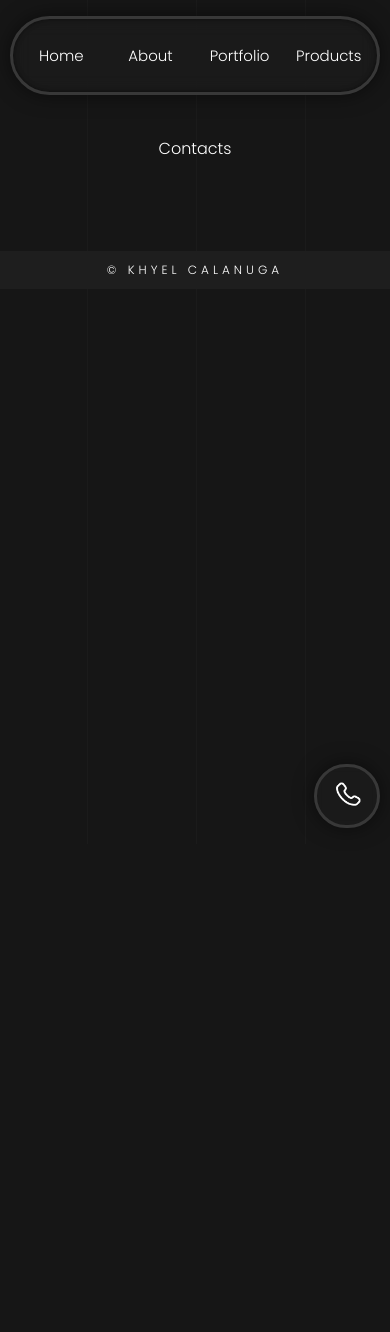
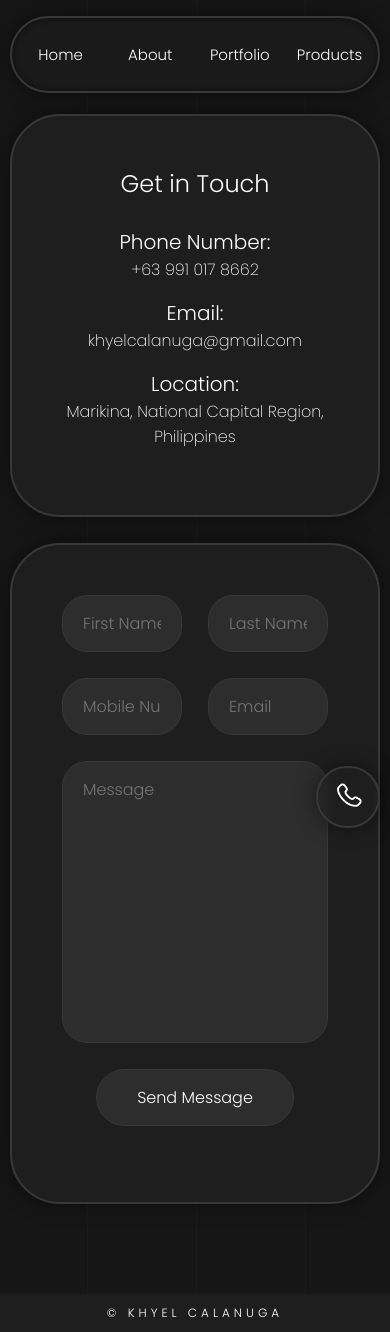
Before and after one commit to khyelcalanuga-lgtm/KhyelPortfolio, a React (Vite) app: page /contact in a window 390 px wide. Before the commit the page ends 844 px from the top, so only its background shows below. Built offline with nearby package versions, Linux system fonts and the light colour scheme.

Commit message:
formsAndOthers

```diff
--- a/src/Components/Navbar/Navbar.css
+++ b/src/Components/Navbar/Navbar.css
@@ -18,10 +18,10 @@
     justify-content: center;
     padding: 10px 10px;
     background-color: rgb(30, 30, 30, 0.5);
-    backdrop-filter: blur(10px);
+    backdrop-filter: blur(5px);
     border-radius: 100px;
     border-style: solid;
-    border-width: 3px;
+    border-width: 2px;
     border-color: #383838;
     box-shadow:
         0 0px 20px rgba(0, 0, 0, 0.5),
@@ -115,12 +115,12 @@
     width: 20px;
     height: 20px;
     background-color: rgb(30, 30, 30, 0.5);
-    backdrop-filter: blur(4px);
+    backdrop-filter: blur(5px);
     box-shadow: 0 0px 20px rgb(0, 0, 0, 0.5);
     border-radius: 100px;
     padding: 40px 55px;
     border-style: solid;
-    border-width: 3px;
+    border-width: 2px;
     border-color: #383838;
     transition: transform 0.28s ease, background-color 0.28s ease;
 }
--- a/src/pages/About/About.css
+++ b/src/pages/About/About.css
@@ -39,7 +39,7 @@
     border-radius: 50px;
     box-shadow: 0 0px 20px rgb(0, 0, 0, 0.5);
     border-style: solid;
-    border-width: 3px;
+    border-width: 2px;
     border-color: #383838;
 }
 
@@ -73,7 +73,7 @@
     border-radius: 50px;
     box-shadow: 0 0px 20px rgb(0, 0, 0, 0.5);
     border-style: solid;
-    border-width: 3px;
+    border-width: 2px;
     border-color: #383838;
 }
 
@@ -103,7 +103,7 @@
     border-radius: 50px;
     box-shadow: 0 0px 20px rgb(0, 0, 0, 0.5);
     border-style: solid;
-    border-width: 3px;
+    border-width: 2px;
     border-color: #383838;
 }
 
@@ -123,7 +123,7 @@
     border-radius: 50px;
     box-shadow: 0 0px 20px rgb(0, 0, 0, 0.5);
     border-style: solid;
-    border-width: 3px;
+    border-width: 2px;
     border-color: #383838;
 }
 
@@ -168,7 +168,7 @@
     border-radius: 50px;
     box-shadow: 0 0px 20px rgb(0, 0, 0, 0.5);
     border-style: solid;
-    border-width: 3px;
+    border-width: 2px;
     border-color: #383838;
     color: aliceblue;
 }
--- a/src/pages/Contact.css
+++ b/src/pages/Contact.css
@@ -1,5 +1,211 @@
 .ContactForm {
+    width: 85%;
+    max-width: 1620px;
+    margin: 0 auto;
     padding-top: 136px;
     padding-bottom: 90px;
+    display: flex;
+    flex-direction: row;
+    align-items: flex-start;
+    justify-content: center;
+    gap: 26px;
+    box-sizing: border-box;
+}
+
+.contact-firstRowFixer {
+    display: flex;
+    flex-direction: column;
+    gap: 26px;
+}
+
+.contact-name2 p {
+    padding-bottom: 26px;
+}
+
+.contact-profileSec .contact-title p {
+    font-size: 20px;
+    font-weight: 500;
+}
+
+.contact-title2 p {
+    font-size: 20px;
+    padding-bottom: 16px;
+}
+
+.contact-profileSec .contact-title2 p {
+    font-size: 16px;
+    font-weight: 200;
+}
+
+.contact-firstRow2 {
+    width: 100%;
+    max-width: 642px;
+    display: flex;
+    flex-direction: row;
+    background-color: #1E1E1E;
+    padding: 60px;
+    border-radius: 50px;
+    box-shadow: 0 0px 20px rgb(0, 0, 0, 0.5);
+    border-style: solid;
+    border-width: 2px;
+    border-color: #383838;
+}
+
+.contact-firstRow2 p {
+    font-size: 32px;
+}
+
+.contact-profileSec .contact-name2 {
+    display: flex;
+    align-items: center;
+    gap: 10px;
+}
+
+.contact-firstRowColumn2 {
+    display: flex;
+    flex-direction: row;
+    gap: 26px;
+}
+
+.contact-secondRow2 {
+    display: flex;
+    flex-direction: column;
+    background-color: #1E1E1E;
+    padding: 60px;
+    border-radius: 50px;
+    box-shadow: 0 0px 20px rgb(0, 0, 0, 0.5);
+    border-style: solid;
+    border-width: 2px;
+    border-color: #383838;
+}
+
+.contact-secondRow2 p {
+    font-size: 20px;
+    padding-bottom: 26px;
+}
+
+.contact-fixer {
+    display: flex;
+    flex-direction: column;
+    gap: 26px;
+    flex: 1;
+}
+
+.contact-firstColumn {
+    display: flex;
+    flex-direction: row;
+    gap: 26px;
+    width: 100%;
+}
+
+.contact-firstColumn input {
+    flex: 1;
+    width: 100%;
+}
+
+.contact-secondColumn {
+    display: flex;
+    flex-direction: row;
+    gap: 26px;
+    width: 100%;
+}
+
+.contact-secondColumn input {
+    flex: 1;
+    width: 100%;
+}
+
+.contact-topRow {
+    display: flex;
+    justify-content: center;
+    align-items: center;
+    flex-direction: column;
+    gap: 26px;
+    width: 100%;
+}
+
+.contact-topRow input,
+.contact-topRow textarea {
+    background-color: #2D2D2D;
+    border: 1px solid #383838;
+    border-radius: 25px;
+    padding: 15px 20px;
+    color: white;
+    font-size: 16px;
+    outline: none;
+    width: 100%;
+    box-sizing: border-box;
+}
+
+.contact-topRow textarea {
+    resize: none;
+}
+
+.contact-topRow input:focus,
+.contact-topRow textarea:focus {
+    border-color: #555;
+}
+
+.contact-contactButton button {
+    background-color: #2D2D2D;
+    color: white;
+    border: 1px solid #383838;
+    padding: 15px 40px;
+    border-radius: 50px;
+    font-size: 16px;
+    cursor: pointer;
+    transition: background-color 0.3s ease;
+    width: fit-content;
+}
+
+.contact-contactButton button:hover {
+    background-color: #3d3d3d;
+}
+
+.contact-result {
+    color: white;
+    font-size: 16px;
     text-align: center;
 }
+
+@media (max-width: 768px) {
+    .ContactForm {
+        flex-direction: column;
+        padding-top: 114px;
+        width: 100%;
+        padding-left: 10px;
+        padding-right: 10px;
+    }
+
+    .contact-profileSec .contact-name2 {
+        display: flex;
+        align-items: center;
+        justify-content: center;
+        gap: 10px;
+    }
+
+    .contact-firstRowColumn2,
+    .contact-firstRowFixer,
+    .contact-fixer {
+        flex-direction: column;
+        width: 100%;
+    }
+
+    .contact-firstRow2,
+    .contact-secondRow2 {
+        width: 100%;
+        max-width: none;
+        padding: 50px;
+        box-sizing: border-box;
+    }
+
+    .contact-firstRow2 {
+        flex-direction: column;
+        align-items: center;
+        text-align: center;
+    }
+
+    .contact-firstRow2 p {
+        font-size: 24px;
+    }
+}
--- a/src/pages/Contact.jsx
+++ b/src/pages/Contact.jsx
@@ -1,10 +1,91 @@
-import React from 'react'
+import React, { useState } from 'react'
+import { useNavigate } from 'react-router-dom'
 import './Contact.css'
 
 const Contact = () => {
+    const navigate = useNavigate();
+    const [result, setResult] = useState("");
+
+    const onSubmit = async (event) => {
+        event.preventDefault();
+        setResult("Sending");
+        const formData = new FormData(event.target);
+
+
+        try {
+            const response = await fetch("https://api.web3forms.com/submit", {
+                method: "POST",
+                body: formData
+            });
+
+            const data = await response.json();
+
+            if (data.success) {
+                setResult("Submitted Successfully");
+                event.target.reset();
+            } else {
+                console.log("Error", data);
+                setResult(data.message || "Error");
+            }
+        } catch (error) {
+            console.log("Fetch Error", error);
+            setResult("An error occurred. Please try again.");
+        }
+    };
+
     return (
         <div className='ContactForm'>
-            <p>Contacts</p>
+            <div className="contact-firstRowColumn2">
+                <div className="contact-firstRowFixer">
+                    <div className="contact-firstRow2">
+                        <div className="contact-profileSec">
+                            <div className="contact-name2">
+                                <p className="contact-profileName">Get in Touch </p>
+                            </div>
+                            <div className="contact-title">
+                                <p>Phone Number:</p>
+                            </div>
+                            <div className="contact-title2">
+                                <p>+63 991 017 8662</p>
+                            </div>
+                            <div className="contact-title">
+                                <p>Email:</p>
+                            </div>
+                            <div className="contact-title2">
+                                <p>khyelcalanuga@gmail.com</p>
+                            </div>
+                            <div className="contact-title">
+                                <p>Location:</p>
+                            </div>
+                            <div className="contact-title2">
+                                <p>Marikina, National Capital Region, Philippines</p>
+                            </div>
+                        </div>
+                    </div>
+                </div>
+            </div>
+            <div className="contact-fixer">
+                <div className="contact-secondRow2">
+                    <div className="contact-formContainer">
+                        <form onSubmit={onSubmit} className="contact-topRow">
+                            <input type="hidden" name="access_key" value="bba8751c-10f1-4049-aadb-44363411769b" />
+                            <div className="contact-firstColumn">
+                                <input type="text" placeholder='First Name' name="first_name" required />
+                                <input type="text" placeholder='Last Name' name="last_name" required />
+                            </div>
+                            <div className="contact-secondColumn">
+                                <input type="tel" placeholder='Mobile Number' name="phone" />
+                                <input type="email" placeholder='Email' name="email" required />
+                            </div>
+                            <textarea placeholder="Message" rows="10" name="message" required></textarea>
+                            <div className="contact-contactButton">
+                                <button type="submit">Send Message</button>
+                            </div>
+                            <span className="contact-result">{result}</span>
+                        </form>
+                    </div>
+                </div>
+            </div>
         </div>
     )
 }
--- a/src/pages/Portfolio/Pages2/globsPort.css
+++ b/src/pages/Portfolio/Pages2/globsPort.css
@@ -22,7 +22,7 @@
     border-radius: 50px;
     box-shadow: 0 0px 20px rgb(0, 0, 0, 0.5);
     border-style: solid;
-    border-width: 3px;
+    border-width: 2px;
     border-color: #383838;
     display: flex;
     flex-direction: column;
@@ -65,7 +65,7 @@
     border-radius: 50px;
     box-shadow: 0 0px 20px rgb(0, 0, 0, 0.5);
     border-style: solid;
-    border-width: 3px;
+    border-width: 2px;
     border-color: #383838;
     display: flex;
     flex-direction: column;
```
Also changed, not shown: src/pages/Homepage/Homepage.css (+40 -67 lines), src/pages/Homepage/Homepage.jsx (+19 -19 lines).
